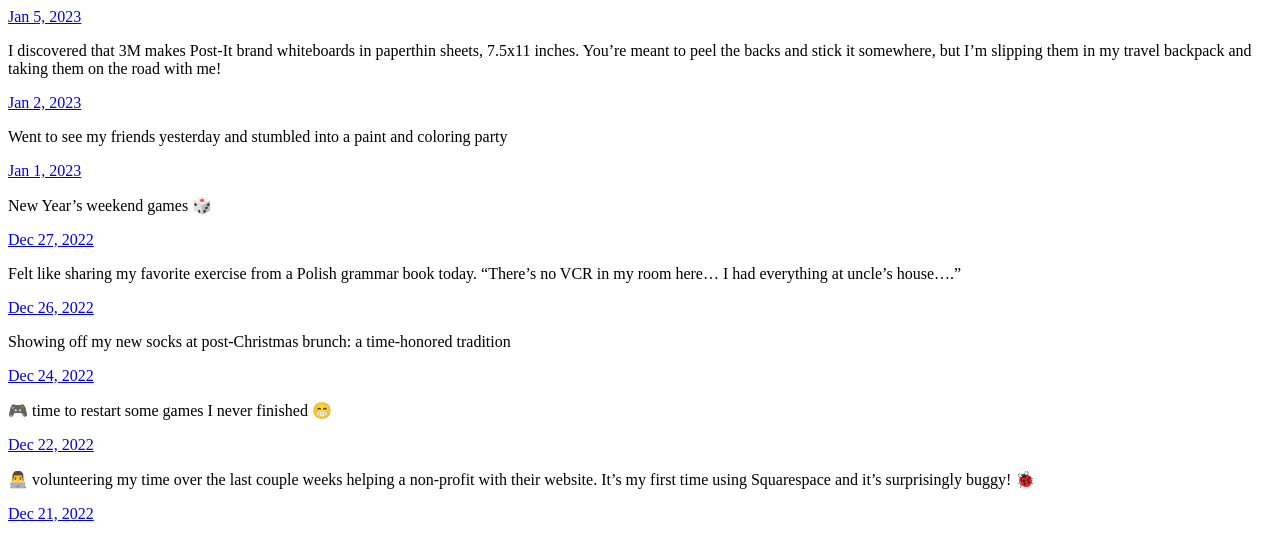
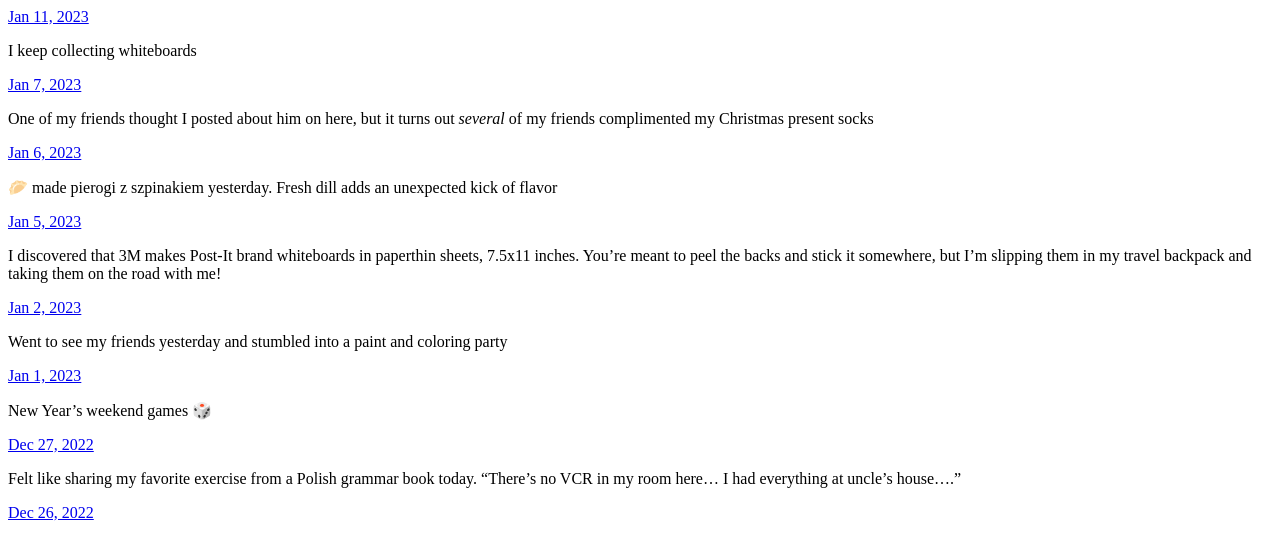
Before and after one commit to anthonyronda/anthonyronda.com, a plain HTML site: page index.html in a window 1280 px wide. Shown: the top 535 px of the page. Drawn offline with Linux system fonts and the light colour scheme.

Commit message:
Archiving from Micro.blog.

```diff
--- a/index.html
+++ b/index.html
@@ -21,6 +21,40 @@
 <div class="h-feed">
 
 
+
+	  <div class="h-entry">
+
+
+		<a href="https://anthonyronda.com/2023/01/11/i-keep-collecting.html" class="u-url"><time class="dt-published" datetime="2023-01-11 13:43:07 -0500">Jan 11, 2023</time></a>
+
+		<div class="e-content">
+			 <p>I keep collecting whiteboards</p>
+<!-- raw HTML omitted -->
+
+		</div>
+	  </div>
+
+	  <div class="h-entry">
+
+
+		<a href="https://anthonyronda.com/2023/01/07/one-of-my.html" class="u-url"><time class="dt-published" datetime="2023-01-07 17:43:46 -0500">Jan 7, 2023</time></a>
+
+		<div class="e-content">
+			 <p>One of my friends thought I posted about him on here, but it turns out <em>several</em> of my friends complimented my Christmas present socks</p>
+
+		</div>
+	  </div>
+
+	  <div class="h-entry">
+
+
+		<a href="https://anthonyronda.com/2023/01/06/made-pierogi-z.html" class="u-url"><time class="dt-published" datetime="2023-01-06 13:39:25 -0500">Jan 6, 2023</time></a>
+
+		<div class="e-content">
+			 <p>🥟 made pierogi z szpinakiem yesterday. Fresh dill adds an unexpected kick of flavor</p>
+
+		</div>
+	  </div>
 
 	  <div class="h-entry">
 
```
